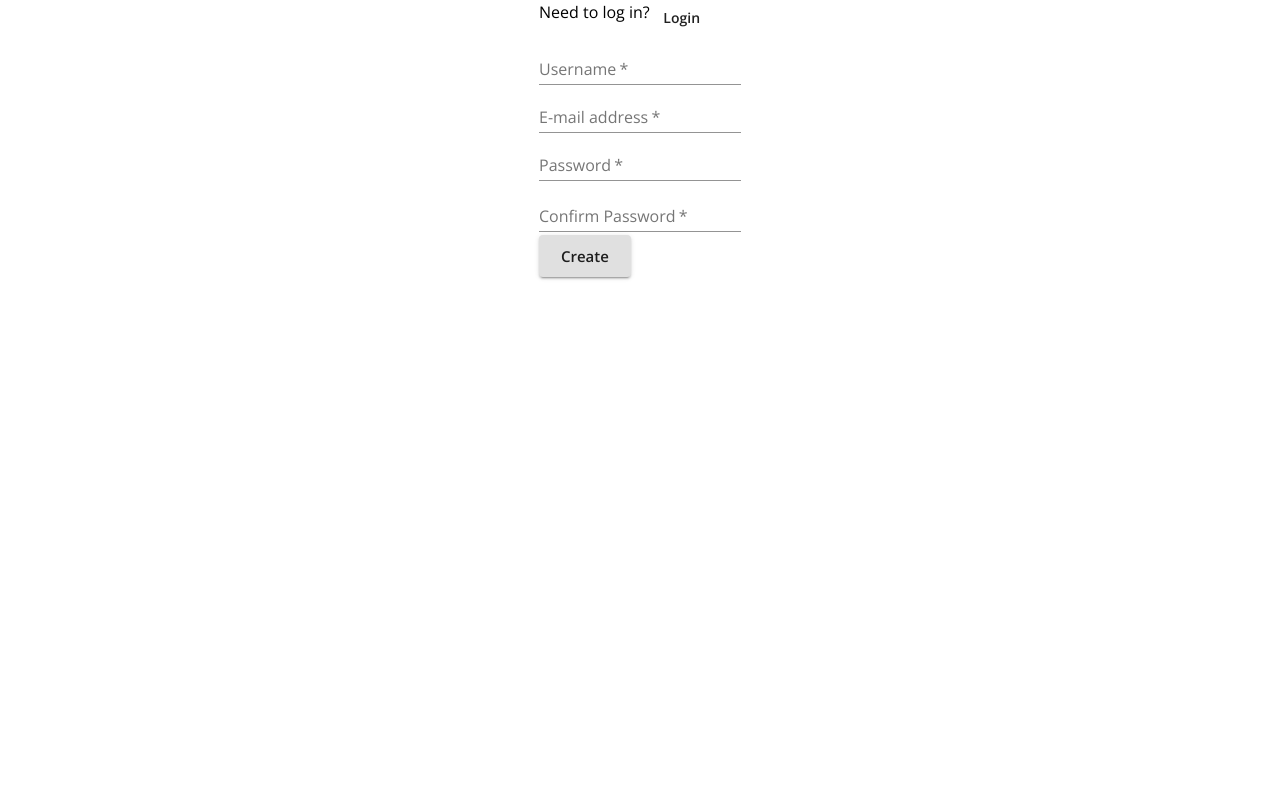
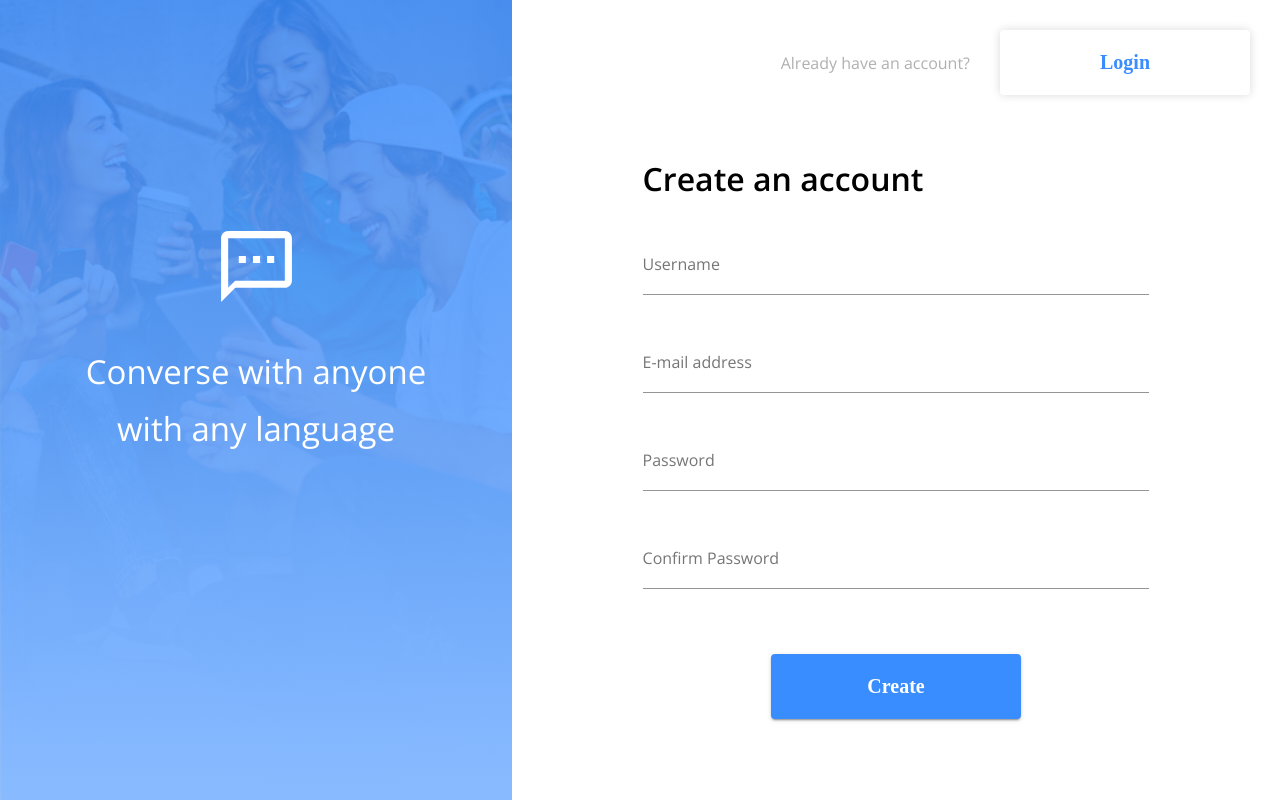
Before and after one commit to anthien30/messenger-9620, a React (Create React App) app in the folder client/: page / in a window 1280 px wide. Built offline with nearby package versions, Linux system fonts and the light colour scheme; no server answers.

Commit message:
Redesigned login/signup page and some small homepage details

```diff
--- a/client/src/Login.js
+++ b/client/src/Login.js
@@ -1,6 +1,7 @@
 import React from 'react';
 import { Redirect, useHistory } from 'react-router-dom';
 import { connect } from 'react-redux';
+import { makeStyles } from '@material-ui/core/styles';
 import {
   Grid,
   Box,
@@ -10,8 +11,79 @@ import {
   TextField,
 } from '@material-ui/core';
 import { login } from './store/utils/thunkCreators';
+import SidePicture from './SidePicture';
+
+const useStyles = makeStyles((theme) => ({
+  root: {
+    height: '100vh',
+    width: '100vw',
+    fontFamily: 'Open Sans',
+    fontWeight: 600,
+  },
+  content: {
+    width: '60%',
+  },
+  button: {
+    fontFamily: 'Montserrat',
+    color: '#ffffff',
+    margin: '30px',
+    fontSize: '20px',
+    width: 250,
+    padding: '15px 0',
+  },
+  switchBtn: {
+    boxShadow: '0 0 10px rgba(0, 0, 0, 0.15)',
+    color: theme.palette.primary.main,
+  },
+  title: {
+    fontSize: '2em',
+    marginLeft: '17%',
+  },
+  inputWrapper: {
+    width: 'inherit',
+    display: 'flex',
+    flexDirection: 'row',
+    justifyContent: 'center',
+    margin: '20px 0',
+  },
+  input: { width: '66%', padding: '15px 0' },
+  '@media (max-width: 960px)': {
+    content: {
+      width: '100%',
+      background:
+        'linear-gradient(rgba(255, 255, 255, .90), rgba(134, 185, 255, 0.85)), url("/bg-img.png") no-repeat',
+      backgroundSize: 'cover',
+    },
+  },
+  '@media (max-width: 600px)': {
+    header: {
+      alignItems: 'center',
+      fontSize: 13,
+    },
+    inputWrapper: {
+      margin: '5px',
+    },
+    button: {
+      width: '66%',
+    },
+    switchBtn: {
+      maxWidth: '45%',
+      margin: '10px',
+      padding: '5px',
+      lineHeight: '25px',
+      fontSize: 'inherit',
+    },
+    question: {
+      fontSize: 'inherit',
+    },
+    title: {
+      fontSize: '1.5em',
+    },
+  },
+}));
 
 const Login = (props) => {
+  const classes = useStyles();
   const history = useHistory();
   const { user, login } = props;
 
@@ -28,34 +100,67 @@ const Login = (props) => {
   }
 
   return (
-    <Grid container justifyContent="center">
-      <Box>
-        <Grid container item>
-          <Typography>Need to register?</Typography>
-          <Button onClick={() => history.push('/register')}>Register</Button>
+    <Grid container justifyContent="center" className={classes.root}>
+      <SidePicture />
+      <Box className={classes.content}>
+        <Grid
+          container
+          item
+          className={classes.header}
+          justifyContent="flex-end"
+          alignItems="center"
+        >
+          <Typography className={classes.question} color="secondary">
+            Don't have an account?
+          </Typography>
+          <Button
+            className={`${classes.button} ${classes.switchBtn}`}
+            onClick={() => history.push('/register')}
+          >
+            Create account
+          </Button>
         </Grid>
+        <p className={classes.title}>Welcome back!</p>
         <form onSubmit={handleLogin}>
           <Grid>
             <Grid>
-              <FormControl margin="normal" required>
+              <FormControl
+                margin="normal"
+                required
+                className={classes.inputWrapper}
+              >
                 <TextField
+                  className={classes.input}
                   aria-label="username"
-                  label="Username"
+                  label="E-mail address"
                   name="username"
                   type="text"
                 />
               </FormControl>
             </Grid>
-            <FormControl margin="normal" required>
-              <TextField
-                label="password"
-                aria-label="password"
-                type="password"
-                name="password"
-              />
-            </FormControl>
             <Grid>
-              <Button type="submit" variant="contained" size="large">
+              <FormControl
+                margin="normal"
+                required
+                className={classes.inputWrapper}
+              >
+                <TextField
+                  className={classes.input}
+                  label="Password"
+                  aria-label="password"
+                  type="password"
+                  name="password"
+                />
+              </FormControl>
+            </Grid>
+            <Grid container justifyContent="center">
+              <Button
+                className={classes.button}
+                color="primary"
+                type="submit"
+                variant="contained"
+                size="large"
+              >
                 Login
               </Button>
             </Grid>
--- /dev/null
+++ b/client/src/SidePicture.js
@@ -0,0 +1,48 @@
+import React from 'react';
+import { makeStyles } from '@material-ui/core/styles';
+import { Box, Hidden } from '@material-ui/core';
+import TextsmsOutlinedIcon from '@material-ui/icons/TextsmsOutlined';
+
+const useStyles = makeStyles((theme) => ({
+  picture: {
+    width: '40%',
+    background:
+      'linear-gradient(rgba(58, 141, 255, 0.85), rgba(134, 185, 255, 0.85)), url("/bg-img.png") no-repeat',
+    backgroundSize: 'cover',
+    display: 'flex',
+    flexDirection: 'column',
+    justifyContent: 'center',
+    alignItems: 'center',
+    fontFamily: 'inherit',
+    fontSize: 33,
+  },
+  caption: {
+    margin: '6px auto',
+    color: '#ffffff',
+    fontWeight: 400,
+  },
+}));
+
+const SidePicture = () => {
+  const classes = useStyles();
+
+  return (
+    <Hidden smDown>
+      <Box className={classes.picture}>
+        <TextsmsOutlinedIcon
+          style={{
+            position: 'absolute',
+            zIndex: '10',
+            top: '28%',
+            color: '#ffffff',
+            fontSize: '85px',
+          }}
+        />
+        <p className={classes.caption}>Converse with anyone</p>
+        <p className={classes.caption}>with any language</p>
+      </Box>
+    </Hidden>
+  );
+};
+
+export default SidePicture;
--- a/client/src/Signup.js
+++ b/client/src/Signup.js
@@ -1,6 +1,7 @@
 import React, { useState } from 'react';
 import { Redirect, useHistory } from 'react-router-dom';
 import { connect } from 'react-redux';
+import { makeStyles } from '@material-ui/core/styles';
 import {
   Grid,
   Box,
@@ -11,8 +12,79 @@ import {
   FormHelperText,
 } from '@material-ui/core';
 import { register } from './store/utils/thunkCreators';
+import SidePicture from './SidePicture';
+
+const useStyles = makeStyles((theme) => ({
+  root: {
+    height: '100vh',
+    width: '100vw',
+    fontFamily: 'Open Sans',
+    fontWeight: 600,
+  },
+  content: {
+    width: '60%',
+  },
+  button: {
+    fontFamily: 'Montserrat',
+    color: '#ffffff',
+    margin: '30px',
+    fontSize: '20px',
+    width: 250,
+    padding: '15px 0',
+  },
+  switchBtn: {
+    boxShadow: '0 0 10px rgba(0, 0, 0, 0.15)',
+    color: theme.palette.primary.main,
+  },
+  title: {
+    fontSize: '2em',
+    marginLeft: '17%',
+  },
+  inputWrapper: {
+    width: 'inherit',
+    display: 'flex',
+    flexDirection: 'row',
+    justifyContent: 'center',
+    margin: '20px 0',
+  },
+  input: { width: '66%', padding: '15px 0' },
+  '@media (max-width: 960px)': {
+    content: {
+      width: '100%',
+      background:
+        'linear-gradient(rgba(255, 255, 255, .90), rgba(134, 185, 255, 0.85)), url("/bg-img.png") no-repeat',
+      backgroundSize: 'cover',
+    },
+  },
+  '@media (max-width: 600px)': {
+    header: {
+      alignItems: 'center',
+      fontSize: 12,
+    },
+    inputWrapper: {
+      margin: '5px',
+    },
+    button: {
+      width: '66%',
+    },
+    switchBtn: {
+      maxWidth: '45%',
+      margin: '10px',
+      padding: '5px',
+      lineHeight: '25px',
+      fontSize: 'inherit',
+    },
+    question: {
+      fontSize: 'inherit',
+    },
+    title: {
+      fontSize: '1.5em',
+    },
+  },
+}));
 
 const Login = (props) => {
+  const classes = useStyles();
   const history = useHistory();
   const { user, register } = props;
   const [formErrorMessage, setFormErrorMessage] = useState({});
@@ -37,45 +109,73 @@ const Login = (props) => {
   }
 
   return (
-    <Grid container justifyContent="center">
-      <Box>
-        <Grid container item>
-          <Typography>Need to log in?</Typography>
-          <Button onClick={() => history.push('/login')}>Login</Button>
+    <Grid container justifyContent="center" className={classes.root}>
+      <SidePicture />
+      <Box className={classes.content}>
+        <Grid
+          container
+          item
+          className={classes.header}
+          justifyContent="flex-end"
+          alignItems="center"
+        >
+          <Typography className={classes.question} color="secondary">
+            Already have an account?
+          </Typography>
+          <Button
+            className={`${classes.button} ${classes.switchBtn}`}
+            onClick={() => history.push('/login')}
+          >
+            Login
+          </Button>
         </Grid>
+        <p className={classes.title}>Create an account</p>
         <form onSubmit={handleRegister}>
           <Grid>
             <Grid>
-              <FormControl>
+              <FormControl
+                margin="normal"
+                required
+                className={classes.inputWrapper}
+              >
                 <TextField
+                  className={classes.input}
                   aria-label="username"
                   label="Username"
                   name="username"
                   type="text"
-                  required
                 />
               </FormControl>
             </Grid>
             <Grid>
-              <FormControl>
+              <FormControl
+                margin="normal"
+                required
+                className={classes.inputWrapper}
+              >
                 <TextField
+                  className={classes.input}
                   label="E-mail address"
                   aria-label="e-mail address"
                   type="email"
                   name="email"
-                  required
                 />
               </FormControl>
             </Grid>
             <Grid>
-              <FormControl error={!!formErrorMessage.confirmPassword}>
+              <FormControl
+                margin="normal"
+                required
+                className={classes.inputWrapper}
+                error={!!formErrorMessage.confirmPassword}
+              >
                 <TextField
+                  className={classes.input}
                   aria-label="password"
                   label="Password"
                   type="password"
                   inputProps={{ minLength: 6 }}
                   name="password"
-                  required
                 />
                 <FormHelperText>
                   {formErrorMessage.confirmPassword}
@@ -83,23 +183,36 @@ const Login = (props) => {
               </FormControl>
             </Grid>
             <Grid>
-              <FormControl error={!!formErrorMessage.confirmPassword}>
+              <FormControl
+                margin="normal"
+                required
+                className={classes.inputWrapper}
+                error={!!formErrorMessage.confirmPassword}
+              >
                 <TextField
+                  className={classes.input}
                   label="Confirm Password"
                   aria-label="confirm password"
                   type="password"
                   inputProps={{ minLength: 6 }}
                   name="confirmPassword"
-                  required
                 />
                 <FormHelperText>
                   {formErrorMessage.confirmPassword}
                 </FormHelperText>
               </FormControl>
             </Grid>
-            <Button type="submit" variant="contained" size="large">
-              Create
-            </Button>
+            <Grid container justifyContent="center">
+              <Button
+                className={classes.button}
+                color="primary"
+                type="submit"
+                variant="contained"
+                size="large"
+              >
+                Create
+              </Button>
+            </Grid>
           </Grid>
         </form>
       </Box>
--- a/client/src/components/ActiveChat/Input.js
+++ b/client/src/components/ActiveChat/Input.js
@@ -1,5 +1,7 @@
 import React, { useState } from 'react';
-import { FormControl, FilledInput } from '@material-ui/core';
+import { FormControl, FilledInput, InputAdornment } from '@material-ui/core';
+import SentimentSatisfiedOutlinedIcon from '@material-ui/icons/SentimentSatisfiedOutlined';
+import FilterNoneIcon from '@material-ui/icons/FilterNone';
 import { makeStyles } from '@material-ui/core/styles';
 import { connect } from 'react-redux';
 import { postMessage } from '../../store/utils/thunkCreators';
@@ -14,6 +16,16 @@ const useStyles = makeStyles(() => ({
     backgroundColor: '#F4F6FA',
     borderRadius: 8,
     marginBottom: 20,
+    padding: 10,
+  },
+  icon: {
+    '&:hover': {
+      opacity: 1,
+      cursor: 'pointer',
+    },
+    color: '#95A7C4',
+    marginRight: 15,
+    opacity: 0.5,
   },
 }));
 
@@ -51,6 +63,15 @@ const Input = (props) => {
           name="text"
           onChange={handleChange}
           autoComplete="off"
+          endAdornment={
+            <InputAdornment position="end">
+              <SentimentSatisfiedOutlinedIcon className={classes.icon} />
+              <FilterNoneIcon
+                className={classes.icon}
+                style={{ transform: 'rotate(90deg)' }}
+              />
+            </InputAdornment>
+          }
         />
       </FormControl>
     </form>
--- a/client/src/components/ActiveChat/Messages.js
+++ b/client/src/components/ActiveChat/Messages.js
@@ -1,14 +1,27 @@
 import React from 'react';
 import { Box } from '@material-ui/core';
+import { makeStyles } from '@material-ui/core/styles';
 import { SenderBubble, OtherUserBubble } from '../ActiveChat';
 import moment from 'moment';
 
+const useStyles = makeStyles(() => ({
+  messages: {
+    '&::-webkit-scrollbar': {
+      display: 'none',
+    },
+
+    maxHeight: '68vh',
+    overflowY: 'scroll',
+  },
+}));
+
 const Messages = (props) => {
+  const classes = useStyles();
   const { messages, otherUser, userId, lastReadMessageId } = props;
 
   return (
-    <Box>
-      {messages.map((message) => {
+    <Box className={classes.messages}>
+      {messages.map((message, id) => {
         const time = moment(message.createdAt).format('h:mm');
 
         return message.senderId === userId ? (
@@ -18,6 +31,7 @@ const Messages = (props) => {
             time={time}
             lastSeen={message.read && message.id === lastReadMessageId}
             otherUser={otherUser}
+            last={id === messages.length - 1}
           />
         ) : (
           <OtherUserBubble
@@ -25,6 +39,7 @@ const Messages = (props) => {
             text={message.text}
             time={time}
             otherUser={otherUser}
+            last={id === messages.length - 1}
           />
         );
       })}
--- a/client/src/components/Home.js
+++ b/client/src/components/Home.js
@@ -1,22 +1,21 @@
-import React, { useEffect, useState } from "react";
-import { Redirect } from "react-router-dom";
-import { connect } from "react-redux";
-import { Grid, CssBaseline, Button } from "@material-ui/core";
-import { makeStyles } from "@material-ui/core/styles";
-import { SidebarContainer } from "./Sidebar";
-import { ActiveChat } from "./ActiveChat";
-import { logout, fetchConversations } from "../store/utils/thunkCreators";
-import { clearOnLogout } from "../store/index";
+import React, { useEffect, useState } from 'react';
+import { Redirect } from 'react-router-dom';
+import { connect } from 'react-redux';
+import { Grid, CssBaseline } from '@material-ui/core';
+import { makeStyles } from '@material-ui/core/styles';
+import { SidebarContainer } from './Sidebar';
+import { ActiveChat } from './ActiveChat';
+import { fetchConversations } from '../store/utils/thunkCreators';
 
 const useStyles = makeStyles((theme) => ({
   root: {
-    height: "100vh"
-  }
+    height: '100vh',
+  },
 }));
 
 const Home = (props) => {
   const classes = useStyles();
-  const { user, logout, fetchConversations } = props;
+  const { user, fetchConversations } = props;
   const [isLoggedIn, setIsLoggedIn] = useState(false);
 
   useEffect(() => {
@@ -35,16 +34,8 @@ const Home = (props) => {
     return <Redirect to="/register" />;
   }
 
-  const handleLogout = async () => {
-    await logout(user.id);
-  };
-
   return (
     <>
-      {/* logout button will eventually be in a dropdown next to username */}
-      <Button className={classes.logout} onClick={handleLogout}>
-        Logout
-      </Button>
       <Grid container component="main" className={classes.root}>
         <CssBaseline />
         <SidebarContainer />
@@ -57,19 +48,15 @@ const Home = (props) => {
 const mapStateToProps = (state) => {
   return {
     user: state.user,
-    conversations: state.conversations
+    conversations: state.conversations,
   };
 };
 
 const mapDispatchToProps = (dispatch) => {
   return {
-    logout: (id) => {
-      dispatch(logout(id));
-      dispatch(clearOnLogout());
-    },
     fetchConversations: () => {
       dispatch(fetchConversations());
-    }
+    },
   };
 };
 
--- a/client/src/components/Sidebar/CurrentUser.js
+++ b/client/src/components/Sidebar/CurrentUser.js
@@ -1,48 +1,86 @@
-import React from "react";
-import { Box, Typography } from "@material-ui/core";
-import { makeStyles } from "@material-ui/core/styles";
-import { connect } from "react-redux";
-import { BadgeAvatar } from "./index";
-import MoreHorizIcon from "@material-ui/icons/MoreHoriz";
+import React, { useState } from 'react';
+import { Box, Typography } from '@material-ui/core';
+import { makeStyles } from '@material-ui/core/styles';
+import { connect } from 'react-redux';
+import { BadgeAvatar } from './index';
+import MoreHorizIcon from '@material-ui/icons/MoreHoriz';
+import { logout } from '../../store/utils/thunkCreators';
+import { clearOnLogout } from '../../store/index';
+import Menu from '@material-ui/core/Menu';
+import MenuItem from '@material-ui/core/MenuItem';
 
 const useStyles = makeStyles(() => ({
   root: {
     height: 44,
     marginTop: 23,
     marginLeft: 6,
-    display: "flex",
-    alignItems: "center"
+    display: 'flex',
+    alignItems: 'center',
   },
   subContainer: {
-    display: "flex",
-    justifyContent: "space-between",
-    alignItems: "center",
-    flexGrow: 1
+    display: 'flex',
+    justifyContent: 'space-between',
+    alignItems: 'center',
+    flexGrow: 1,
   },
   username: {
     letterSpacing: -0.23,
     fontSize: 16,
-    fontWeight: "bold",
-    marginLeft: 17
+    fontWeight: 'bold',
+    marginLeft: 17,
   },
   ellipsis: {
-    color: "#95A7C4",
+    '&:hover': {
+      opacity: 1,
+      cursor: 'pointer',
+    },
+    color: '#95A7C4',
     marginRight: 24,
-    opacity: 0.5
-  }
+    opacity: 0.5,
+  },
 }));
 
 const CurrentUser = (props) => {
   const classes = useStyles();
+  const user = props.user || {};
 
-  const user = props.user || {};
+  const [anchorEl, setAnchorEl] = useState(null);
+
+  const handleClick = (event) => {
+    setAnchorEl(event.currentTarget);
+  };
+
+  const handleClose = () => {
+    setAnchorEl(null);
+  };
+
+  const handleLogout = async () => {
+    await props.logout(user.id);
+  };
 
   return (
     <Box className={classes.root}>
       <BadgeAvatar photoUrl={user.photoUrl} online={true} />
       <Box className={classes.subContainer}>
         <Typography className={classes.username}>{user.username}</Typography>
-        <MoreHorizIcon classes={{ root: classes.ellipsis }} />
+
+        <MoreHorizIcon
+          classes={{ root: classes.ellipsis }}
+          aria-controls="drop-down"
+          aria-haspopup="true"
+          onClick={handleClick}
+        />
+        <Menu
+          id="drop-down"
+          anchorEl={anchorEl}
+          keepMounted
+          open={Boolean(anchorEl)}
+          onClose={handleClose}
+        >
+          <MenuItem onClick={handleClose}>Profile</MenuItem>
+          <MenuItem onClick={handleClose}>My account</MenuItem>
+          <MenuItem onClick={handleLogout}>Logout</MenuItem>
+        </Menu>
       </Box>
     </Box>
   );
@@ -50,8 +88,17 @@ const CurrentUser = (props) => {
 
 const mapStateToProps = (state) => {
   return {
-    user: state.user
+    user: state.user,
   };
 };
 
-export default connect(mapStateToProps)(CurrentUser);
+const mapDispatchToProps = (dispatch) => {
+  return {
+    logout: (id) => {
+      dispatch(logout(id));
+      dispatch(clearOnLogout());
+    },
+  };
+};
+
+export default connect(mapStateToProps, mapDispatchToProps)(CurrentUser);
--- a/client/src/store/utils/reducerFunctions.js
+++ b/client/src/store/utils/reducerFunctions.js
@@ -34,7 +34,7 @@ export const addMessageToStore = (state, payload) => {
       let message2 = convo2.messages[convo2.messages.length - 1];
 
       if (message1 && message2) {
-        return new Date(message2.updatedAt) - new Date(message1.updatedAt);
+        return new Date(message2.createdAt) - new Date(message1.createdAt);
       }
       if (message1) return -1;
 
@@ -104,7 +104,7 @@ export const addNewConvoToStore = (state, recipientId, message) => {
       let message2 = convo2.messages[convo2.messages.length - 1];
 
       if (message1 && message2) {
-        return new Date(message2.updatedAt) - new Date(message1.updatedAt);
+        return new Date(message2.createdAt) - new Date(message1.createdAt);
       }
       if (message1) return -1;
 
@@ -117,7 +117,7 @@ export const sortConversationsInStore = (conversations) => {
     let message1 = convo1.messages[convo1.messages.length - 1];
     let message2 = convo2.messages[convo2.messages.length - 1];
 
-    return new Date(message2.updatedAt) - new Date(message1.updatedAt);
+    return new Date(message2.createdAt) - new Date(message1.createdAt);
   });
 };
 
```
Also changed, not shown: client/src/components/ActiveChat/OtherUserBubble.js (+29 -17 lines), client/src/components/ActiveChat/SenderBubble.js (+11 -3 lines), client/public/bg-img.png (added).
